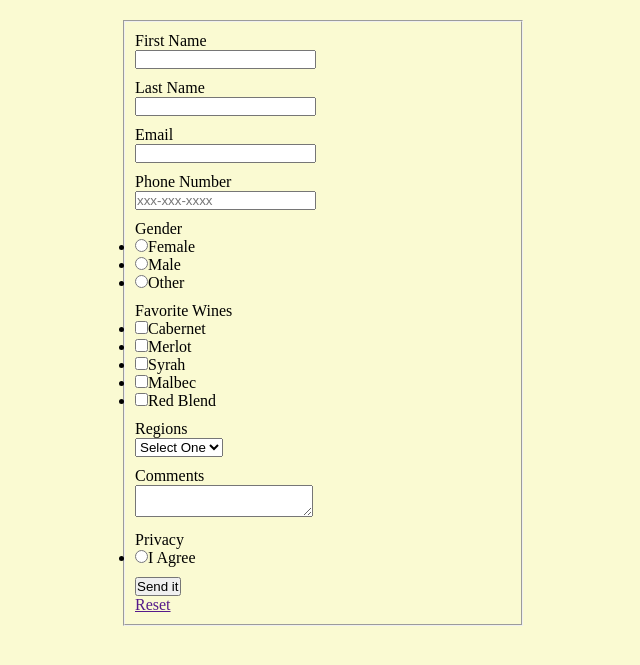
After one commit to Csynlsn/it261-fall21, a PHP site: page /it261/weeks/week6/form1.php in a window 1280 px wide. The commit adds this page. Shown: the top 665 px of the page, without its empty margins (317-957 px from the left). Run offline with PHP 8.4, Linux system fonts and the light colour scheme.

Commit message:
Add week 6 class exercises
before starting our personal emailable forms

```diff
--- a/it261/calculator-days-errors-sticky.php
+++ b/it261/calculator-days-errors-sticky.php
@@ -90,7 +90,7 @@
 <br><!--sorry-->
 
 <input type="submit" value="Calculate">
-<a href="http://kaciecodes.com/it261/calculator-days-errors-sticky.php"><input type="submit" value="Reset"></a>
+<a href=""><input type="submit" value="Reset"></a>
 </fieldset>
 </form>
 <?php
--- a/it261/index.php
+++ b/it261/index.php
@@ -87,7 +87,9 @@
             <dd><a href="http://kaciecodes.com/it261/weeks/week5/currency4.php">Extra Credit</a></dd>
             <dd><a href="http://kaciecodes.com/it261/weeks/week5/null.php">null.php</a></dd>
         <dt>Week 6</dt>
-            <dd><a href="">In progress</a></dd>
+            <dd><a href="http://kaciecodes.com/it261/weeks/week6/form1.php">Form 1</a></dd>
+            <dd><a href="http://kaciecodes.com/it261/weeks/week6/functions.php">functions.php</a></dd>
+            <dd><a href="http://kaciecodes.com/it261/weeks/week6/implode.php">implode.php</a></dd>
         <dt>Week 7</dt>
             <dd><a href="">In progress</a></dd>
         <dt>Week 8</dt>
--- a/it261/website/daily.php
+++ b/it261/website/daily.php
@@ -1,4 +1,5 @@
 <?php
+include('config.php');
 include('includes/header.php');?>
 
 <?php
--- a/it261/website/index.php
+++ b/it261/website/index.php
@@ -1,4 +1,5 @@
 <?php
+include('config.php');
 include('includes/header.php');
 ?>
 
--- /dev/null
+++ b/it261/weeks/week6/css/styles.css
@@ -0,0 +1,32 @@
+/* Styles for my wine form */
+ * {
+     padding:0;
+     margin:0;
+     box-sizing:border-box;
+ }
+
+ body {
+     background:lightgoldenrodyellow;
+ }
+
+ /* form styles */
+
+ label {
+     display:block;
+ }
+
+ form {
+     width:400px;
+     margin:20px auto;
+ }
+
+ fieldset {
+     padding:10px;
+ }
+ .error {
+     display:block;
+     color:red;
+     margin-bottom:10px;
+     margin-top:5px;
+     font-style: italic;
+ }
--- /dev/null
+++ b/it261/weeks/week6/form1.php
@@ -0,0 +1,292 @@
+<?php
+// our first emailable form yay
+// unlike our travel calc, our php will go up here we can not echo above the doctype
+
+// initializing the variables
+$first_name = '';
+$last_name = '';
+$email = '';
+$phone = '';
+$gender = '';
+$wines = '';
+$regions = '';
+$comments = '';
+$privacy = '';
+
+$first_name_Err = '';
+$last_name_Err = '';
+$email_Err = '';
+$phone_Err = '';
+$gender_Err = '';
+$wines_Err = '';
+$regions_Err = '';
+$comments_Err = '';
+$privacy_Err = '';
+
+
+
+if($_SERVER['REQUEST_METHOD'] == 'POST') {
+
+    if(empty($_POST['first_name'])) {
+        $first_name_Err = 'Please fill out your first name';
+    } else {
+        $first_name = $_POST['first_name'];
+    }
+
+    if(empty($_POST['last_name'])) {
+        $last_name_Err = 'Please fill out your Last name';
+    } else {
+        $last_name = $_POST['last_name'];
+    }
+
+    if(empty($_POST['email'])) {
+        $email_Err = 'Please provide your email';
+    } else {
+        $email = $_POST['email'];
+    }
+
+    if(empty($_POST['gender'])) {
+        $gender_Err = 'Please select your gender';
+    } else {
+        $gender = $_POST['gender'];
+    }
+
+    if(empty($_POST['wines'])) {
+        $wines_Err = 'Please select your wines';
+    } else {
+        $wines = $_POST['wines'];
+    }
+
+    if($_POST['regions'] == NULL) {
+        $regions_Err = 'Please choose your region';
+    } else {
+        $regions = $_POST['regions'];
+    }
+
+    if(empty($_POST['comments'])) {
+        $comments_Err = 'Please tell us your secrets';
+    } else {
+        $comments = $_POST['comments'];
+    }
+
+    if(empty($_POST['privacy'])) {
+        $privacy_Err = 'You must agree to our terms';
+    } else {
+        $privacy = $_POST['privacy'];
+    }
+
+    if(empty($_POST['phone'])) {  // if empty, type in your number
+        $phone_Err = 'Your phone number please!';
+        } elseif(array_key_exists('phone', $_POST)){
+        if(!preg_match('/^[0-9]{3}-[0-9]{3}-[0-9]{4}$/', $_POST['phone']))
+        { // if you are not typing the requested format of xxx-xxx-xxxx, display Invalid format
+        $phone_Err = 'Invalid format!';
+        } else{
+        $phone = $_POST['phone'];
+        }
+        }
+
+
+
+
+// logic: if post wines is NOT empty, we need to grab the wines and display them
+
+function my_wines() {
+$my_return = '';
+if(!empty($_POST['wines'])) {
+    $my_return = implode(', ', $_POST['wines']);
+}
+return $my_return;
+
+} // close function my_wines()
+
+
+if(isset(
+$_POST['first_name'],
+$_POST['last_name'],
+$_POST['email'],
+$_POST['phone'],
+$_POST['gender'],
+$_POST['wines'],
+$_POST['regions'],
+$_POST['comments'],
+$_POST['privacy']
+)) {
+
+$to = 'admin@kaciecodes.com';
+$subject = 'Test Email' .date('m/d/y') ;
+$body = '
+The first name is '.$first_name.' '.PHP_EOL.'
+The last name is '.$last_name.' '.PHP_EOL.'
+Email: '.$email.' '.PHP_EOL.'
+Phone: '.$phone.' '.PHP_EOL.'
+Gender: '.$gender.' '.PHP_EOL.'
+Wines: '.my_wines().' '.PHP_EOL.'
+Region: '.$regions.' '.PHP_EOL.'
+Comments: '.$comments.' '.PHP_EOL.'
+';
+
+$headers = array(
+'From' => 'noreply@kaciecodes.com',
+'Relpy-to' => ''.$email.'',
+);
+
+mail($to, $subject, $body, $headers);
+header('Location: thx.php');
+
+}
+
+
+}// end server request
+
+?>
+
+<!doctype html>
+<html lang="en">
+<head>
+<meta charset="UTF-8">
+<title>Emailable Form Number 1</title>
+<link href="css/styles.css" type="text/css" rel="stylesheet">
+
+</head>
+
+<body>
+<form action="<?php echo htmlspecialchars($_SERVER['PHP_SELF'])  ;?>" method="post">
+<fieldset>
+<label for="first_name">First Name</label>
+<!-- to make sticky: add value="" inside input tag. inside value=" " put PHP -->
+<input type="text" name="first_name" value="
+<?php if(isset($_POST['first_name'])) echo htmlspecialchars($_POST['first_name']) ;?>
+">
+<span class="error">
+    <?php echo $first_name_Err; ?>
+</span>
+
+
+<label for="last_name">Last Name</label>
+<input type="text" name="last_name" value="
+<?php if(isset($_POST['last_name'])) echo htmlspecialchars($_POST['last_name']) ;?>
+">
+<span class="error">
+    <?php echo $last_name_Err; ?>
+</span>
+
+
+<label for="email">Email</label>
+<input type="email" name="email" value="
+<?php if(isset($_POST['email'])) echo htmlspecialchars($_POST['email']) ;?>
+">
+<span class="error">
+    <?php echo $email_Err; ?>
+</span>
+
+
+<label for="phone">Phone Number</label>
+<input type="tel" name="phone" placeholder="xxx-xxx-xxxx" value="
+<?php if(isset($_POST['phone'])) echo htmlspecialchars($_POST['phone']) ;?>
+">
+<span class="error">
+    <?php echo $phone_Err; ?>
+</span>
+
+
+<label for="gender">Gender</label>
+<ul>
+<li><input type="radio" name="gender" value="female"
+<?php if(isset($_POST['gender']) && $_POST['gender'] == 'female') echo 'checked="checked"' ;?>
+>Female</li>
+<li><input type="radio" name="gender" value="male"
+<?php if(isset($_POST['gender']) && $_POST['gender'] == 'male') echo 'checked="checked"' ;?>
+>Male</li>
+<li><input type="radio" name="gender" value="other"
+<?php if(isset($_POST['gender']) && $_POST['gender'] == 'other') echo 'checked="checked"' ;?>
+>Other</li>
+</ul>
+<span class="error">
+    <?php echo $gender_Err; ?>
+</span>
+
+
+<label for="wines">Favorite Wines</label>
+<ul>
+<li><input type="checkbox" name="wines[]" value="cab"
+<?php if(isset($_POST['wines']) && in_array('cab', $wines)) echo 'checked="checked"' ;?>
+>Cabernet</li>
+<li><input type="checkbox" name="wines[]" value="merlot"
+<?php if(isset($_POST['wines']) && in_array('merlot', $wines)) echo 'checked="checked"' ;?>
+>Merlot</li>
+<li><input type="checkbox" name="wines[]" value="syrah"
+<?php if(isset($_POST['wines']) && in_array('syrah', $wines)) echo 'checked="checked"' ;?>
+>Syrah</li>
+<li><input type="checkbox" name="wines[]" value="malbec"
+<?php if(isset($_POST['wines']) && in_array('malbec', $wines)) echo 'checked="checked"' ;?>
+>Malbec</li>
+<li><input type="checkbox" name="wines[]" value="blend"
+<?php if(isset($_POST['wines']) && in_array('blend', $wines)) echo 'checked="checked"' ;?>
+>Red Blend</li>
+</ul>
+<span class="error">
+    <?php echo $wines_Err; ?>
+</span>
+
+
+<label for="regions">Regions</label>
+<select name="regions">
+<option value="" NULL
+<?php if(isset($_POST['regions']) && $_POST['regions'] == NULL) echo 'selected="unselected"';?>
+>Select One</option>
+<option value="nw"
+<?php if(isset($_POST['regions']) && $_POST['regions'] == 'nw') echo 'selected="selected"';?>
+>Northwest</option>
+<option value="sw"
+<?php if(isset($_POST['regions']) && $_POST['regions'] == 'sw') echo 'selected="selected"';?>
+>Southwest</option>
+<option value="mw"
+<?php if(isset($_POST['regions']) && $_POST['regions'] == 'mw') echo 'selected="selected"';?>
+>Midwest</option>
+<option value="ne"
+<?php if(isset($_POST['regions']) && $_POST['regions'] == 'ne') echo 'selected="selected"';?>
+>Northeast</option>
+<option value="se"
+<?php if(isset($_POST['regions']) && $_POST['regions'] == 'se') echo 'selected="selected"';?>
+>Southeast</option>
+<option value="so"
+<?php if(isset($_POST['regions']) && $_POST['regions'] == 'so') echo 'selected="selected"';?>
+>South</option>
+</select>
+<span class="error">
+    <?php echo $regions_Err; ?>
+</span>
+
+
+<label for="comments">Comments</label>
+<textarea name="comments"><?php if(isset($_POST['comments'])) echo htmlspecialchars($_POST['comments']) ;?></textarea>
+<span class="error">
+    <?php echo $comments_Err; ?>
+</span>
+
+
+<label for="privacy">Privacy</label>
+<ul>
+<li><input type="radio" name="privacy" value="agree"
+<?php if(isset($_POST['privacy']) && $_POST['privacy'] == 'agree') echo 'checked="checked"' ;?>
+>I Agree</input></li>
+</ul>
+<span class="error">
+    <?php echo $privacy_Err; ?>
+</span>
+
+
+<input type="submit" value="Send it">
+<p><a href="">Reset</a></p>
+
+</fieldset>
+</form>
+
+
+
+
+</body>
+
+
+</html>
```
Also changed, not shown: it261/website/config.php (added, +77 -0 lines), it261/website/includes/header.php (+5 -85 lines), it261/weeks/week6/functions.php (added, +73 -0 lines), it261/weeks/week6/implode.php (added, +17 -0 lines).
